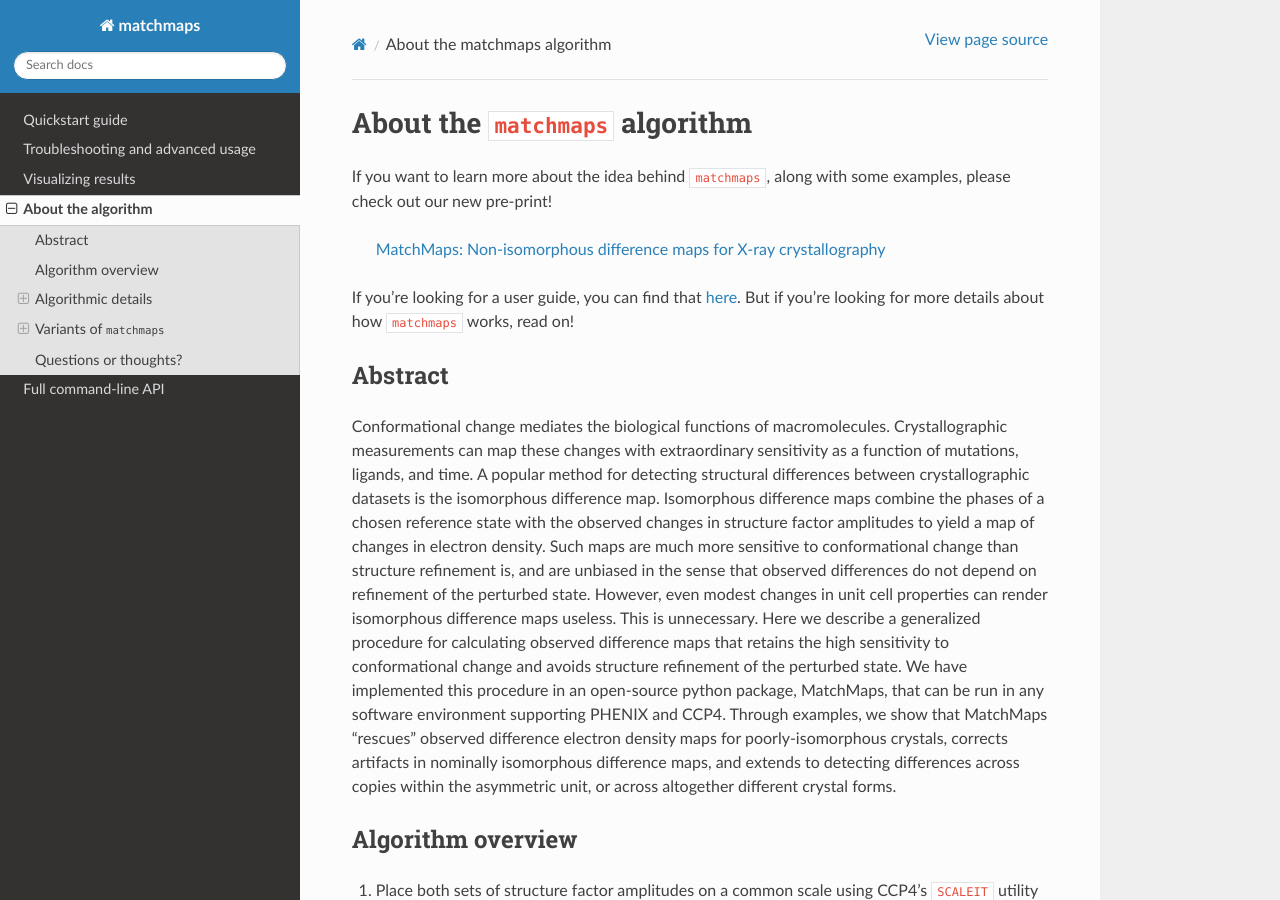
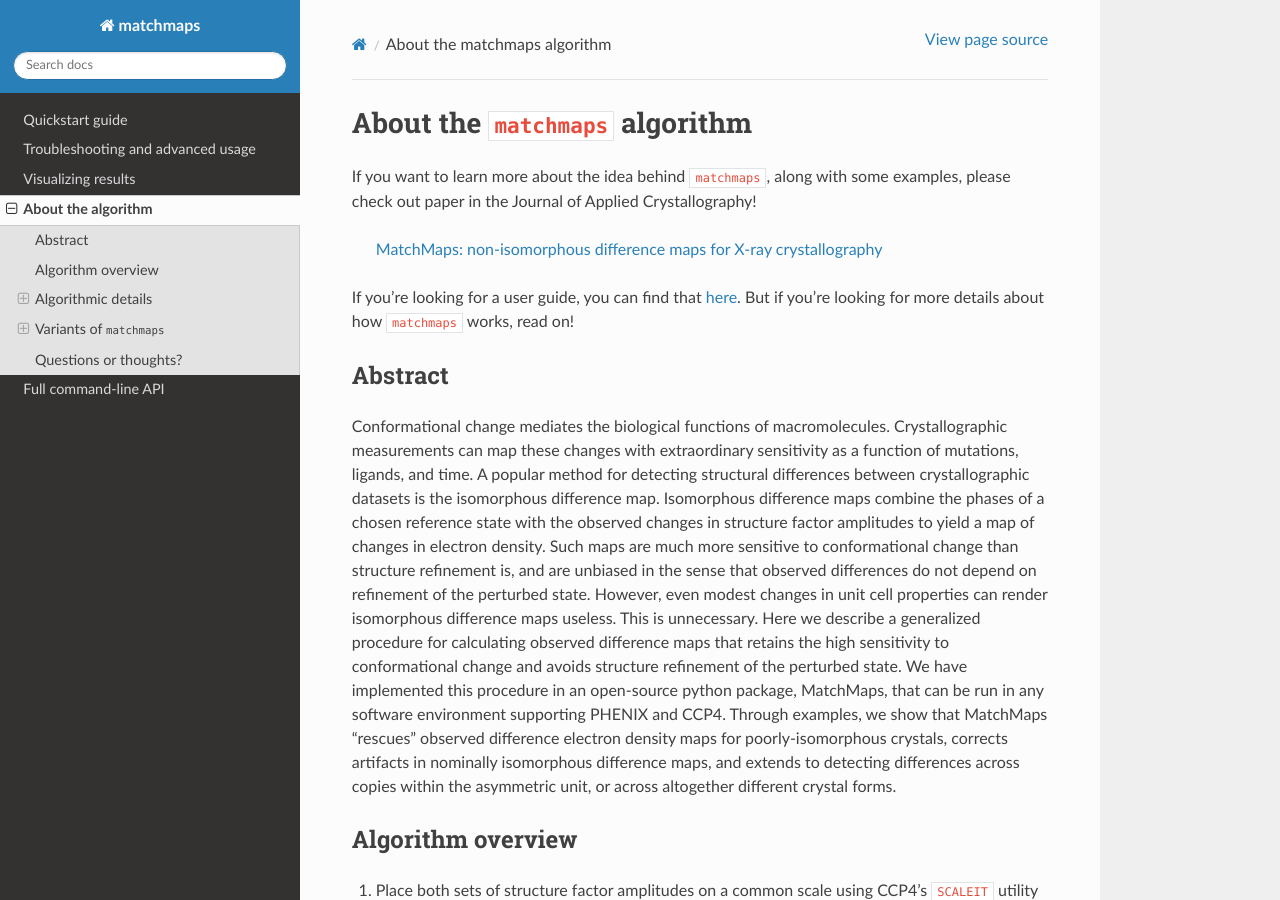
Before and after one commit to rs-station/matchmaps, a Sphinx documentation site: the page built from docs/about.md, in a window 1280 px wide and 900 px high. Built offline with Sphinx 7.4.7 and the Read the Docs theme 2.0.0, drawn with Linux system fonts in a browser that asks for light colours.

Commit message:
link to paper rather than preprint

```diff
--- a/docs/about.md
+++ b/docs/about.md
@@ -1,12 +1,13 @@
 # About the `matchmaps` algorithm
 
-If you want to learn more about the idea behind `matchmaps`, along with some examples, please check out our new pre-print!
+If you want to learn more about the idea behind `matchmaps`, along with some examples, please check out paper in the Journal of Applied Crystallography!
 
-> [MatchMaps: Non-isomorphous difference maps for X-ray crystallography](https://www.biorxiv.org/content/10.1101/2023.09.01.555333v2)
+> [MatchMaps: non-isomorphous difference maps for X-ray crystallography](https://journals.iucr.org/j/issues/2024/03/00/ei5112/index.html)
 
 If you're looking for a user guide, you can find that [here](quickstart.md). But if you're looking for more details about how `matchmaps` works, read on!
 
 ## Abstract
+
 Conformational change mediates the biological functions of macromolecules. Crystallographic measurements can map these changes with extraordinary sensitivity as a function of mutations, ligands, and time. A popular method for detecting structural differences between crystallographic datasets is the isomorphous difference map. Isomorphous difference maps combine the phases of a chosen reference state with the observed changes in structure factor amplitudes to yield a map of changes in electron density. Such maps are much more sensitive to conformational change than structure refinement is, and are unbiased in the sense that observed differences do not depend on refinement of the perturbed state. However, even modest changes in unit cell properties can render isomorphous difference maps useless. This is unnecessary. Here we describe a generalized procedure for calculating observed difference maps that retains the high sensitivity to conformational change and avoids structure refinement of the perturbed state. We have implemented this procedure in an open-source python package, MatchMaps, that can be run in any software environment supporting PHENIX and CCP4. Through examples, we show that MatchMaps "rescues" observed difference electron density maps for poorly-isomorphous crystals, corrects artifacts in nominally isomorphous difference maps, and extends to detecting differences across copies within the asymmetric unit, or across altogether different crystal forms.
 
 ## Algorithm overview
```
